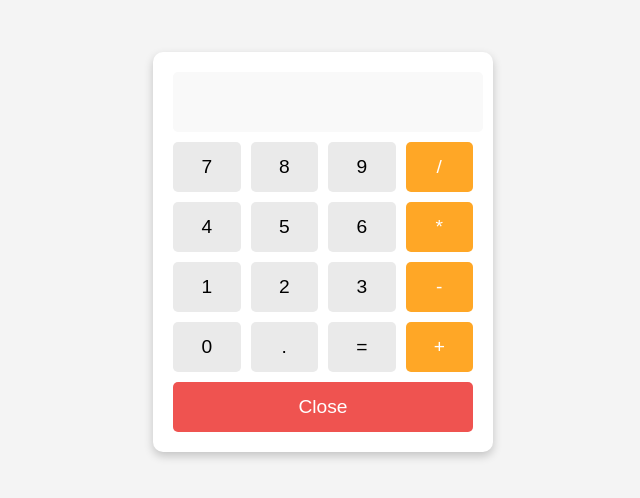
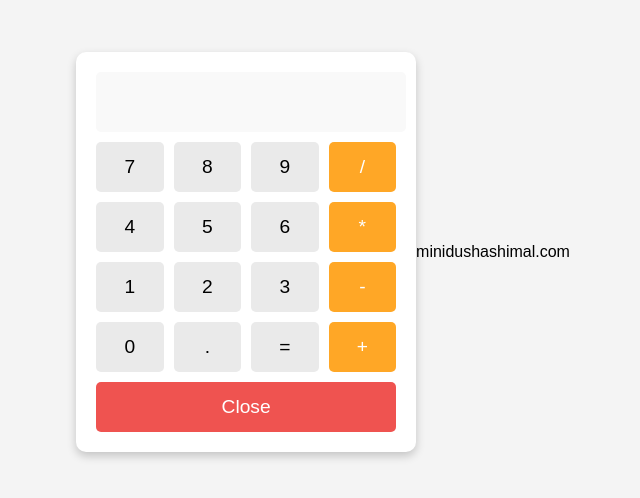
Before and after one commit to miniduonline/simple-calculator, a plain HTML site: page index.html in a window 1280 px wide. Shown: the part 148-646 px from the top of the page, without its empty margins (317-957 px from the left). Drawn offline with Linux system fonts and the light colour scheme.

Commit message:
Update index.html

```diff
--- a/index.html
+++ b/index.html
@@ -34,5 +34,6 @@
         </div>
     </div>
     <script src="script.js"></script>
+    <footer>minidushashimal.com</footer>
 </body>
 </html>
```
